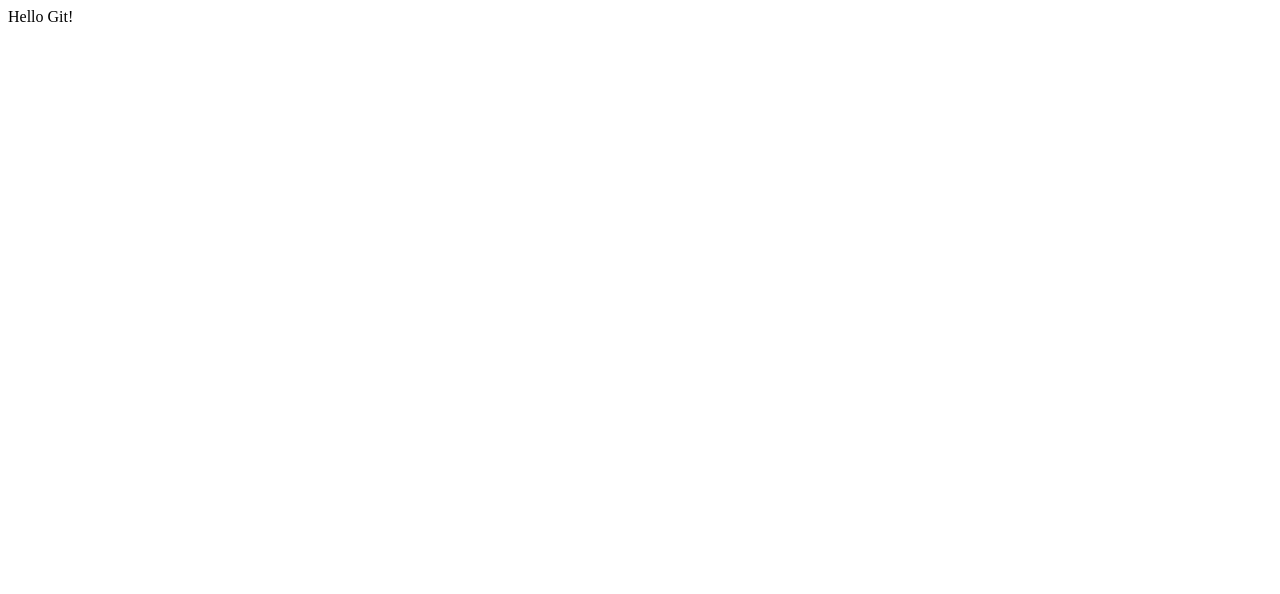
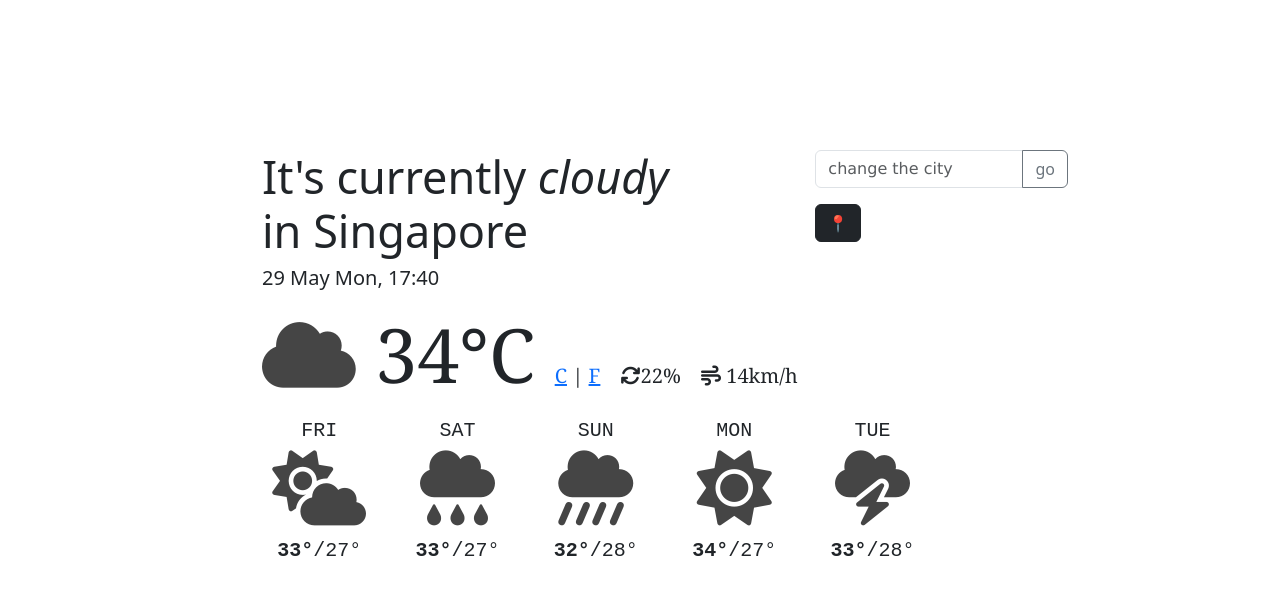
Before and after one commit to trishaleezy/my-weather-app, a plain HTML site: page index.html in a window 1280 px wide. Drawn offline with nearby package versions, Linux system fonts and the light colour scheme.

Commit message:
Moved code from old folder

```diff
--- a/index.html
+++ b/index.html
@@ -4,9 +4,107 @@
     <meta charset="UTF-8" />
     <meta http-equiv="X-UA-Compatible" content="IE=edge" />
     <meta name="viewport" content="width=device-width, initial-scale=1.0" />
-    <title>Document</title>
+    <title>What's the weather?</title>
+    <link
+      href="https://cdn.jsdelivr.net/npm/bootstrap@5.3.0-alpha3/dist/css/bootstrap.min.css"
+      rel="stylesheet"
+      integrity="sha384-KK94CHFLLe+nY2dmCWGMq91rCGa5gtU4mk92HdvYe+M/SXH301p5ILy+dN9+nJOZ"
+      crossorigin="anonymous"
+    />
+    <link rel="stylesheet" href="styles/style.css" />
+    <script
+      src="https://kit.fontawesome.com/ba4599fa32.js"
+      crossorigin="anonymous"
+    ></script>
+    <script src="https://unpkg.com/axios@1.1.2/dist/axios.min.js"></script>
   </head>
   <body>
-    Hello Git!
+    <div class="container">
+      <div class="row">
+        <div class="col">
+          <h1>
+            It's currently <em>cloudy</em>
+            <br />
+            in <span id="city">Singapore</span>
+          </h1>
+        </div>
+        <div class="col-4">
+          <div class="input-group mb-3">
+            <input
+              type="text"
+              class="form-control"
+              placeholder="change the city"
+              autocomplete="off"
+              id="city-form"
+            />
+            <button
+              class="btn btn-outline-secondary"
+              type="button"
+              id="go-button"
+            >
+              go
+            </button>
+          </div>
+          <button type="button" class="btn btn-dark" id="user-location-button">
+            📍
+          </button>
+        </div>
+      </div>
+      <h5>14 May 01:41</h5>
+
+      <div class="current-weather">
+        <i class="fa-solid fa-cloud" style="color: #454545"></i>
+        <span id="current-temp">34°C</span>
+        <span class="units">
+          <a href="#" id="celsius-link">C</a> |
+
+          <a href="#" id="farenheit-link">F</a>
+
+          <span class="current-wind">
+            <i class="fa-solid fa-arrows-rotate"></i>22%
+
+            <i class="fa-solid fa-wind"></i> 14km/h
+          </span>
+        </span>
+      </div>
+      <div class="row future-weather">
+        <div class="col-2">
+          FRI
+          <br />
+          <i class="fa-solid fa-cloud-sun" style="color: #454545"></i>
+          <br />
+          <strong>33°</strong>/27°
+        </div>
+        <div class="col-2">
+          SAT
+          <br />
+          <i class="fa-solid fa-cloud-rain" style="color: #454545"></i>
+          <br />
+          <strong>33°</strong>/27°
+        </div>
+        <div class="col-2">
+          SUN
+          <br />
+          <i class="fa-solid fa-cloud-showers-heavy" style="color: #454545"></i>
+          <br />
+          <strong>32°</strong>/28°
+        </div>
+        <div class="col-2">
+          MON
+          <br />
+          <i class="fa-solid fa-sun" style="color: #454545"></i>
+          <br />
+          <strong>34°</strong>/27°
+        </div>
+        <div class="col-2">
+          TUE
+          <br />
+          <i class="fa-solid fa-cloud-bolt" style="color: #454545"></i>
+          <br />
+          <strong>33°</strong>/28°
+        </div>
+      </div>
+    </div>
+    <script src="src/index.js"></script>
   </body>
 </html>
--- /dev/null
+++ b/src/index.js
@@ -0,0 +1,104 @@
+function formatDate(date) {
+  let days = ["Sun", "Mon", "Tue", "Wed", "Thu", "Fri", "Sat"];
+  let months = [
+    "Jan",
+    "Feb",
+    "Mar",
+    "Apr",
+    "May",
+    "Jun",
+    "Jul",
+    "Aug",
+    "Sep",
+    "Oct",
+    "Nov",
+    "Dec",
+  ];
+  let day = days[date.getDay()];
+  let month = months[date.getMonth()];
+  let currDate = date.getDate();
+  let hour = date.getHours();
+  if (hour < 10) {
+    hour = `0${hour}`;
+  }
+  let minutes = date.getMinutes();
+  if (minutes < 10) {
+    minutes = `0${minutes}`;
+  }
+
+  let formattedDate = `${currDate} ${month} ${day}, ${hour}:${minutes}`;
+  return formattedDate;
+}
+let dateTime = document.querySelector("h5");
+let currentTime = new Date();
+dateTime.innerHTML = formatDate(currentTime);
+
+function toCelsius(event) {
+  event.preventDefault();
+  let currentTemp = document.querySelector("#current-temp");
+  currentTemp.innerHTML = "34°C";
+}
+
+let changeCelsius = document.querySelector("#celsius-link");
+changeCelsius.addEventListener("click", toCelsius);
+
+function toFarenheit(event) {
+  event.preventDefault();
+  let currentTemp = document.querySelector("#current-temp");
+  currentTemp.innerHTML = "93.2°F";
+}
+
+let changeFarenheit = document.querySelector("#farenheit-link");
+changeFarenheit.addEventListener("click", toFarenheit);
+
+console.log("click", toFarenheit);
+console.log("click", toCelsius);
+
+function currentWeather(response) {
+  let temperature = Math.round(response.data.main.temp);
+  let currentTemp = document.querySelector("#current-temp");
+  let city = document.querySelector("#city");
+  city.innerHTML = `${response.data.name}`;
+  currentTemp.innerHTML = `${temperature}°C`;
+}
+
+function retrievePosition(position) {
+  let apiKey = "9634a0ae40863e50c075cafbda619025";
+  let lat = position.coords.latitude;
+  let lon = position.coords.longitude;
+  let url = `https://api.openweathermap.org/data/2.5/weather?lat=${lat}&lon=${lon}&units=metric&appid=${apiKey}`;
+  axios.get(url).then(currentWeather);
+}
+
+function getLocation(event) {
+  event.preventDefault();
+
+  navigator.geolocation.getCurrentPosition(retrievePosition);
+}
+
+let searchLocationButton = document.querySelector("#user-location-button");
+searchLocationButton.addEventListener("click", getLocation);
+
+function showWeather(response) {
+  let temperature = Math.round(response.data.main.temp);
+  let currentTemp = document.querySelector("#current-temp");
+  let cityInput = document.querySelector("#city-form").value;
+  let city = document.querySelector("#city");
+  city.innerHTML = `${cityInput}`;
+  currentTemp.innerHTML = `${temperature}°C`;
+}
+
+function searchCity(cityInput) {
+  let apiKey = "9634a0ae40863e50c075cafbda619025";
+  let apiUrl = `https://api.openweathermap.org/data/2.5/weather?q=${cityInput}&appid=${apiKey}&units=metric`;
+  axios.get(apiUrl).then(showWeather);
+}
+
+function changeCity(event) {
+  event.preventDefault();
+  let cityInput = document.querySelector("#city-form").value;
+  searchCity(cityInput);
+}
+
+let goButton = document.querySelector("#go-button");
+goButton.addEventListener("click", changeCity);
--- /dev/null
+++ b/styles/style.css
@@ -0,0 +1,42 @@
+body {
+  margin: 150px 200px 150px 250px;
+}
+h1 {
+  font-size: 45px;
+}
+.current-weather {
+  font-size: 75px;
+  font-family: Cambria, Cochin, Georgia, Times, "Times New Roman", serif;
+}
+.form-control {
+  font-family: Verdana, Geneva, Tahoma, sans-serif;
+}
+.current-wind {
+  font-size: 20px;
+  margin-top: 25px;
+  font-family: Georgia, "Times New Roman", Times, serif;
+}
+.future-weather {
+  font-family: "Courier New", Courier, monospace;
+
+  font-size: 20px;
+  text-align: center;
+  line-height: 40px;
+}
+.fa-cloud,
+.fa-cloud-sun,
+.fa-cloud-showers-heavy,
+.fa-cloud-bolt,
+.fa-sun,
+.fa-cloud-rain {
+  font-size: 75px;
+}
+.units {
+  font-size: 20px;
+}
+.fa-wind {
+  margin-left: 15px;
+}
+.fa-arrows-rotate {
+  margin-left: 15px;
+}
```
Also changed, not shown: 1 other file.
